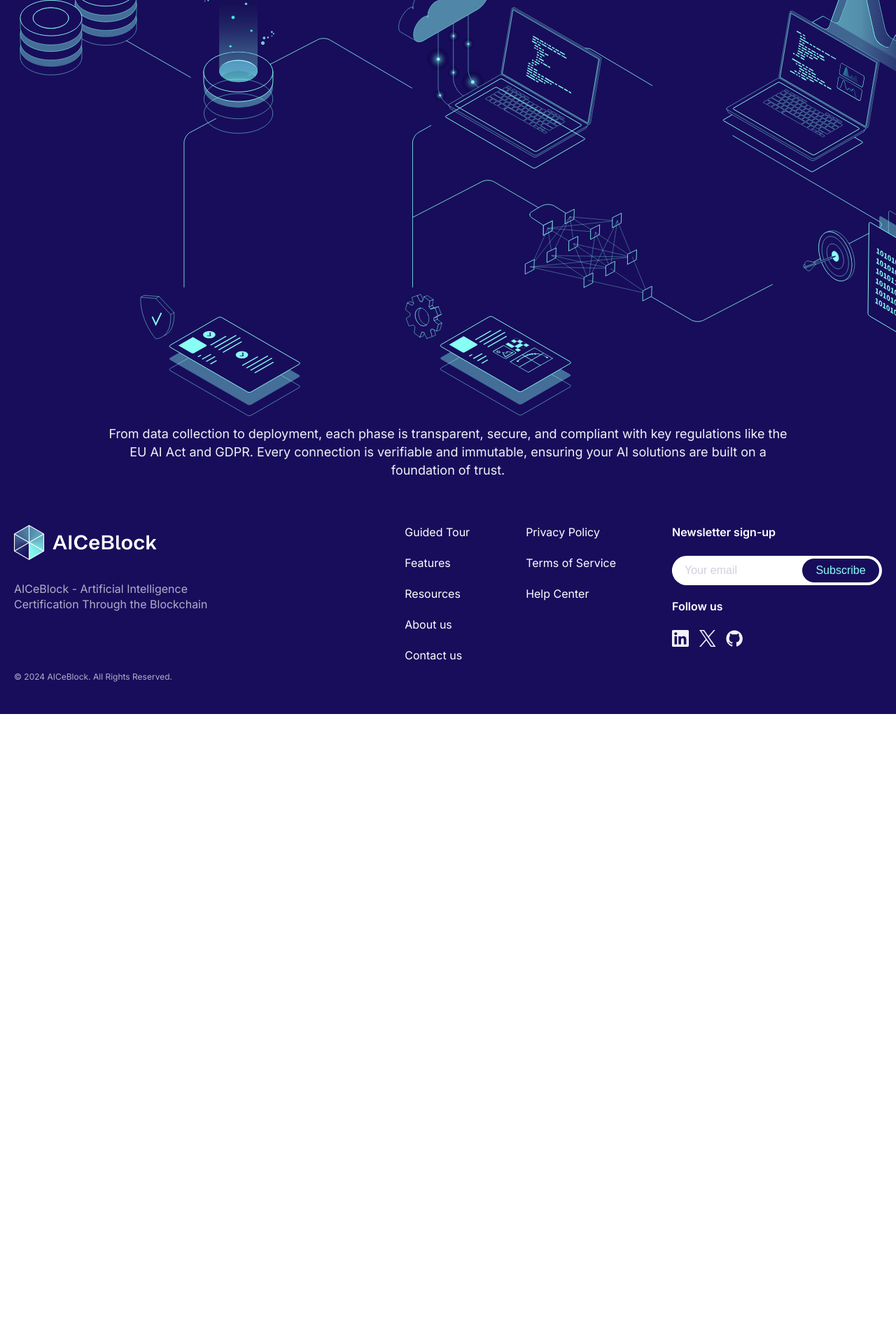
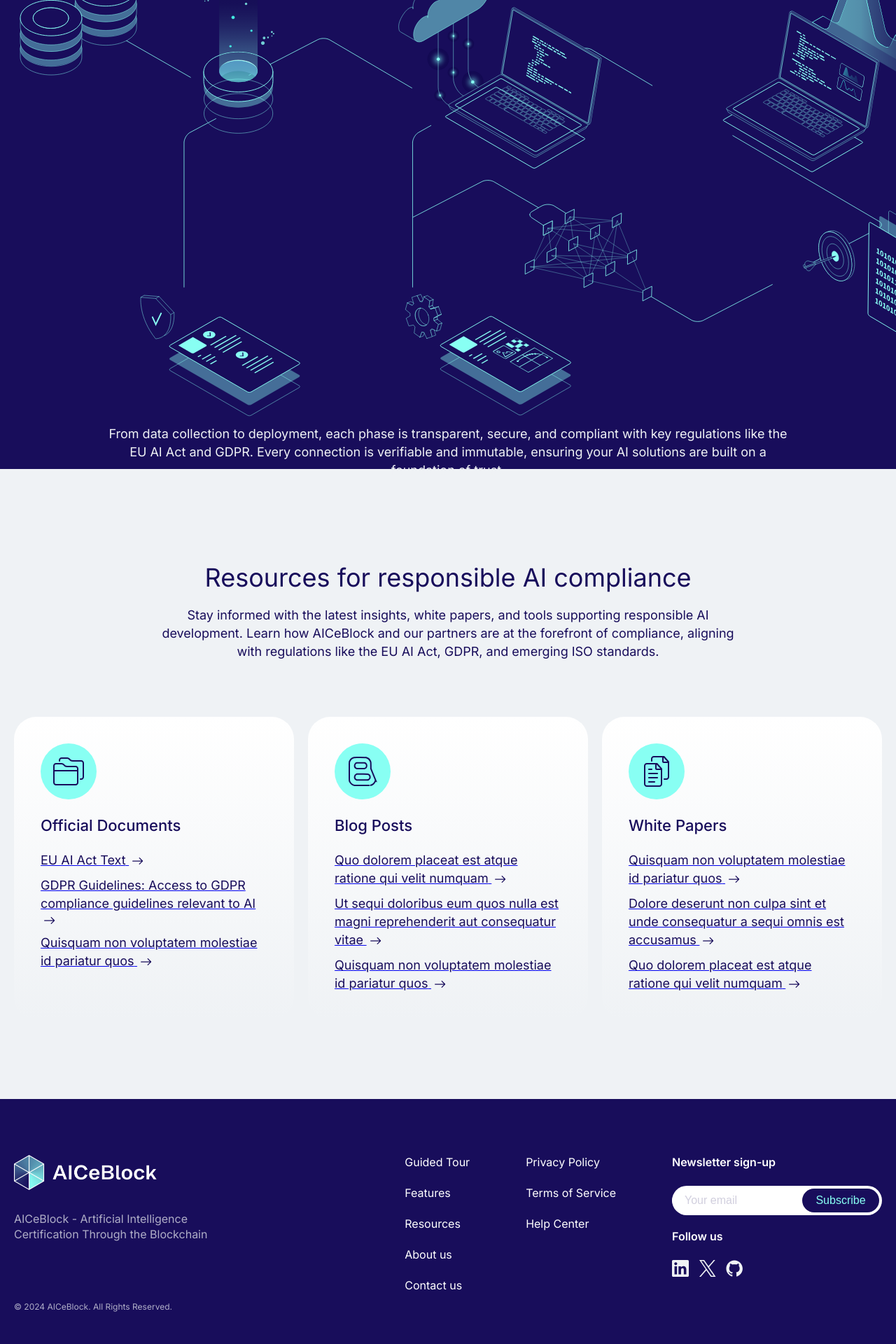
Before and after one commit to fraunhoferportugal/aiceblock-website, a Jekyll site: the page built from index.html, in a window 1280 px wide. Shown: the part 2930-4850 px from the top of the page at 70% size. Built offline with Jekyll 4.4.1, drawn with Linux system fonts in a browser that asks for light colours; before the commit the page ends 3950 px from its top, so only the background shows below that.

Commit message:
feat: add resources section

```diff
--- /dev/null
+++ b/_data/resources.yaml
@@ -0,0 +1,23 @@
+official_documents:
+  - title: "EU AI Act Text"
+    url: "/"
+  - title: "GDPR Guidelines: Access to GDPR compliance guidelines relevant to AI"
+    url: "/"
+  - title: "Quisquam non voluptatem molestiae id pariatur quos"
+    url: "/"
+
+blog_posts:
+  - title: "Quo dolorem placeat est atque ratione qui velit numquam"
+    url: "/"
+  - title: "Ut sequi doloribus eum quos nulla est magni reprehenderit aut consequatur vitae"
+    url: "/"
+  - title: "Quisquam non voluptatem molestiae id pariatur quos"
+    url: "/"
+
+white_papers:
+  - title: "Quisquam non voluptatem molestiae id pariatur quos"
+    url: "/"
+  - title: "Dolore deserunt non culpa sint et unde consequatur a sequi omnis est accusamus"
+    url: "/"
+  - title: "Quo dolorem placeat est atque ratione qui velit numquam"
+    url: "/"
--- /dev/null
+++ b/_data/resources_section.yaml
@@ -0,0 +1,21 @@
+title: "Resources for responsible AI compliance"
+subtitle: >
+  Stay informed with the latest insights, white papers, and tools supporting responsible AI development.
+  Learn how AICeBlock and our partners are at the forefront of compliance, aligning with regulations like the EU AI Act, GDPR, and emerging ISO standards.
+
+columns:
+  - title: "Official Documents"
+    resource_group_id: "official_documents"
+    image:
+      src: "/assets/images/resources/documents.svg"
+      alt: "..."
+  - title: "Blog Posts"
+    resource_group_id: "blog_posts"
+    image:
+      src: "/assets/images/resources/blog.svg"
+      alt: "..."
+  - title: "White Papers"
+    resource_group_id: "white_papers"
+    image:
+      src: "/assets/images/resources/papers.svg"
+      alt: "..."
--- /dev/null
+++ b/_includes/resources_section.html
@@ -0,0 +1,28 @@
+<div class="resources-section">
+    <div class="resources-content-wrapper">
+        <div class="resources-text-content">
+            <h2>{{ site.data.resources_section.title }}</h2>
+            <p>{{ site.data.resources_section.subtitle }}</p>
+        </div>
+        <div class="resources-container">
+            {% for column in site.data.resources_section.columns %}
+            <div class="resource-column">
+                <img src="{{ column.image.src }}" alt="{{ column.image.alt }}" />
+                <h3>{{ column.title }}</h3>
+                <div class="resource-items">
+                    {% assign resources = site.data.resources[column.resource_group_id] %}
+                    {% for resource in resources %}
+                    <div class="resource-item">
+                        <a href="{{ resource.url }}" class="resource-link">
+                            <h4>{{ resource.title }}</h4>
+                            <img src="{{ '/assets/images/icons/small-arrow-icon.svg' | relative_url }}"
+                                alt="Small arrow icon">
+                        </a>
+                    </div>
+                    {% endfor %}
+                </div>
+            </div>
+            {% endfor %}
+        </div>
+    </div>
+</div>
--- a/assets/css/main.css
+++ b/assets/css/main.css
@@ -365,7 +365,7 @@
     padding: 0 20px;
 }
 
-.pillars-section .pillars-content-wrapper {
+.pillars-content-wrapper {
     display: flex;
     flex-direction: column;
     justify-content: space-between;
@@ -375,11 +375,11 @@
     gap: 80px;
 }
 
-.pillars-section .pillars-text-content {
+.pillars-text-content {
     text-align: center;
 }
 
-.pillars-section .pillars-text-content h2 {
+.pillars-text-content h2 {
     font-family: 'Inter';
     font-style: normal;
     font-weight: 400;
@@ -389,7 +389,7 @@
     margin: 20px;
 }
 
-.pillars-section .pillars-text-content p {
+.pillars-text-content p {
     font-family: 'Inter';
     font-style: normal;
     font-weight: 400;
@@ -400,16 +400,15 @@
     width: 66%;
 }
 
-.pillars-section .pillars-container {
+.pillars-container {
     display: flex;
-    flex-wrap: wrap;
     gap: 20px;
     justify-content: center;
     align-items: stretch;
     width: 100%;
 }
 
-.pillars-section .pillar {
+.pillar {
     background: linear-gradient(to bottom, #FFFFFF, #EFF2F5);
     border-radius: 32px;
     padding: 60px 40px;
@@ -421,14 +420,14 @@
     align-items: center;
 }
 
-.pillars-section .pillar img {
+.pillar img {
     width: auto;
     height: auto;
     max-width: 204px;
     max-height: 270px;
 }
 
-.pillars-section .pillar h3 {
+.pillar h3 {
     font-family: 'Inter';
     font-style: normal;
     font-weight: 500;
@@ -440,7 +439,7 @@
     align-items: center;
 }
 
-.pillars-section .pillar p {
+.pillar p {
     font-family: 'Inter';
     font-style: normal;
     font-weight: 400;
@@ -450,8 +449,8 @@
     margin: 0;
 }
 
-.pillars-section .pillar h3,
-.pillars-section .pillar p {
+.pillar h3,
+.pillar p {
     align-self: flex-start;
 }
 
@@ -774,3 +773,100 @@
     margin: 0 auto;
     text-align: center;
 }
+
+/*============================ RESOURCES SECTION ============================*/
+
+.resources-section {
+    font-family: 'Inter';
+    display: flex;
+    justify-content: center;
+    align-items: center;
+    background-color: #EFF2F5;
+    color: #180D5B;
+    padding: 0 20px;
+    height: 100vh;
+}
+
+.resources-content-wrapper {
+    max-width: 1440px;
+    width: 100%;
+    display: flex;
+    flex-direction: column;
+    align-items: center;
+    gap: 80px;
+}
+
+.resources-text-content {
+    text-align: center;
+}
+
+.resources-text-content h2 {
+    font-size: 36px;
+    font-weight: 400;
+    line-height: 42px;
+    margin: 20px 0;
+}
+
+.resources-text-content p {
+    font-size: 18px;
+    font-weight: 400;
+    line-height: 26px;
+    width: 66%;
+    margin: 0 auto;
+}
+
+
+
+
+
+
+.resources-container {
+    display: flex;
+    gap: 20px;
+    justify-content: center;
+    align-items: stretch;
+    width: 100%;
+}
+
+.resource-column {
+    font-family: 'Inter';
+    font-style: normal;
+    background: linear-gradient(to bottom, #FFFFFF, #EFF2F5);
+    border-radius: 32px;
+    padding: 38px;
+    text-align: left;
+    max-width: 400px;
+    width: 100%;
+    display: flex;
+    flex-direction: column;
+    align-items: start;
+    gap: 20px;
+}
+
+.resource-column h3 {
+    font-weight: 500;
+    font-size: 22px;
+    line-height: 34px;
+    color: #180D5B;
+    margin: 0;
+}
+
+.resource-items {
+    display: flex;
+    flex-direction: column;
+    gap: 10px;
+}
+
+.resource-link h4 {
+    font-weight: 400;
+    font-size: 18px;
+    line-height: 26px;
+    color: #180D5B;
+    margin: 0;
+    display: inline;
+}
+
+.resource-link img {
+    margin: 0 0 0 5px;
+    display: inline;
+}
--- a/index.html
+++ b/index.html
@@ -6,3 +6,4 @@
 {% include pillars_section.html %}
 {% include benefits_section.html %}
 {% include pipeline_section.html %}
+{% include resources_section.html %}
```
Also changed, not shown: assets/images/icons/small-arrow-icon.svg (added), assets/images/resources/blog.svg (added), assets/images/resources/documents.svg (added), assets/images/resources/papers.svg (added).
